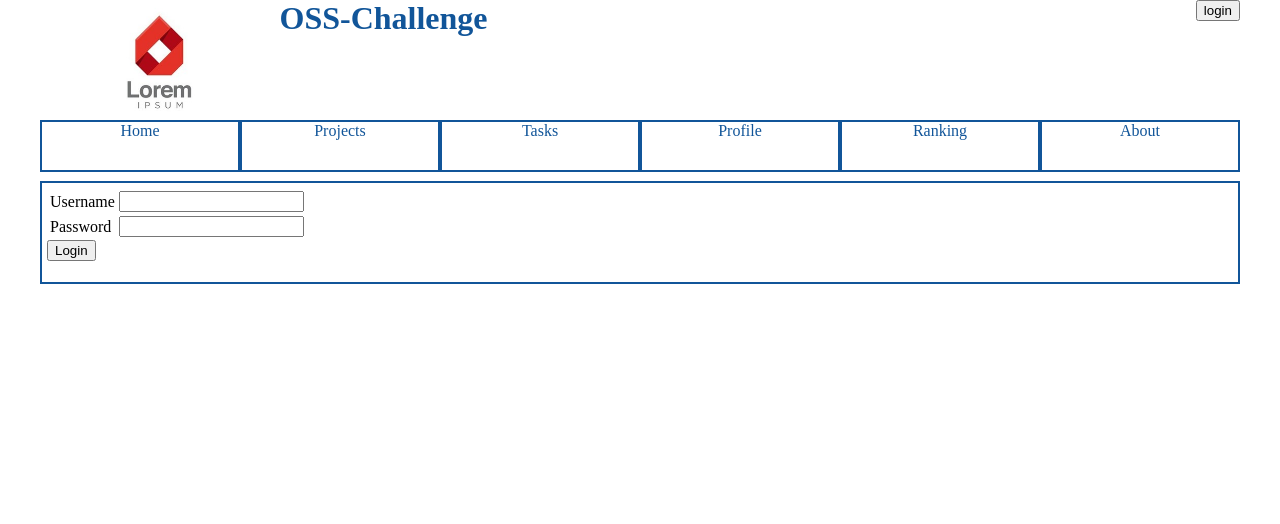
After one commit to adfinis/osschallenge, a Django app: template oss_challenge/osschallenge/templates/registration/login.html in a window 1280 px wide. The commit adds this page. Shown: the top 524 px of the page. Run offline with Django 3.2, Linux system fonts and the light colour scheme; the template is opened without the code that fills it, so the values that code supplies are empty, except form fields; tables that the repository leaves empty hold one stand-in row (values such as "Sample post"); form fields are guessed from the names that the template uses; parts of the project's set-up code (start-up, migrations or seed data) failed here and were passed over.

Commit message:
added login/logout, changed UserForm to Djangos included UserModel

```diff
--- a/oss_challenge/osschallenge/templates/osschallenge/index.html
+++ b/oss_challenge/osschallenge/templates/osschallenge/index.html
@@ -19,13 +19,16 @@
                     </a>
                 </div>
                 <div class="loginform">
-                    <form method="POST">
-                        {% csrf_token %}
-                        <input type="text" placeholder="Nickname"/>
-                        <input type="password" placeholder="Password"/>
-                        <input type="submit" value="Log in"/>
-                    </form>
-                    <a href="">Jetzt registrieren</a>
+                    {% if user.is_anonymous %}
+                    <a href="{% url 'django.contrib.auth.views.login' %}">
+                        <button>login</button>
+                    </a>
+                    {% else %}
+                    {{ user }}
+                    <a href="{% url 'django.contrib.auth.views.logout' %}">
+                        <button>logout</button>
+                    </a>
+                    {% endif %}
                 </div>
             </div>
             <div class="navbar">
--- /dev/null
+++ b/oss_challenge/osschallenge/templates/registration/login.html
@@ -0,0 +1,29 @@
+{% extends 'osschallenge/index.html' %}
+
+{% block title %}Login{% endblock title %}
+
+{% block content %}
+<div class="detail">
+    {% if form.errors %}
+    <p>Your username and password did't match. Please try again.</p>
+    {% endif %}
+
+    <form method="POST" action="{% url 'django.contrib.auth.views.login' %}">
+        {% csrf_token %}
+
+        <table>
+        <tr>
+            <td>{{ form.username.label_tag }}</td>
+            <td>{{ form.username }}</td>
+        </tr>
+        <tr>
+            <td>{{ form.password.label_tag }}</td>
+            <td>{{ form.password }}</td>
+        </tr>
+        </table>
+
+        <input type="submit" value="Login" />
+        <input type="hidden" name="next" value="{{ next }}" />
+    </form>
+</div>
+{% endblock content %}
--- a/oss_challenge/osschallenge/urls.py
+++ b/oss_challenge/osschallenge/urls.py
@@ -37,4 +37,14 @@ urlpatterns = [
     url(r'^ranking/$',
         views.RankingView.as_view(),
         name='ranking'),
+
+    url(r'^register/$',
+        views.RegisterView,
+        name='register'),
+
+    url(r'^login/$',
+        'django.contrib.auth.views.login'),
+
+    url(r'^logout/$',
+        'django.contrib.auth.views.logout'),
 ]
```
Also changed, not shown: oss_challenge/oss_challenge/settings.py (+52 -49 lines), oss_challenge/osschallenge/forms.py (+5 -5 lines), oss_challenge/osschallenge/templates/registration/logged_out.html (added, +9 -0 lines), oss_challenge/db.sqlite3.
